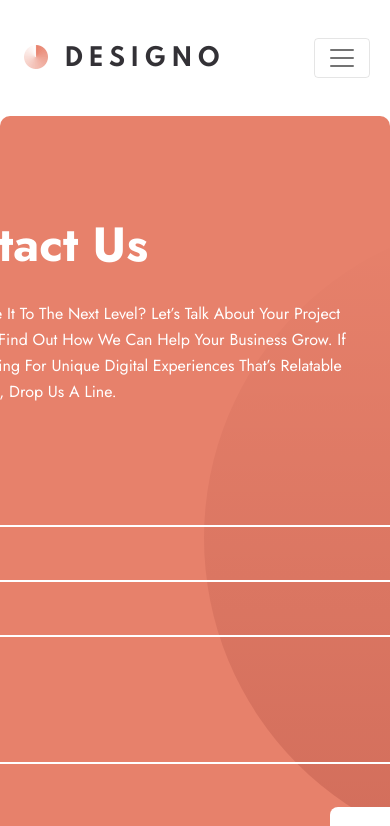
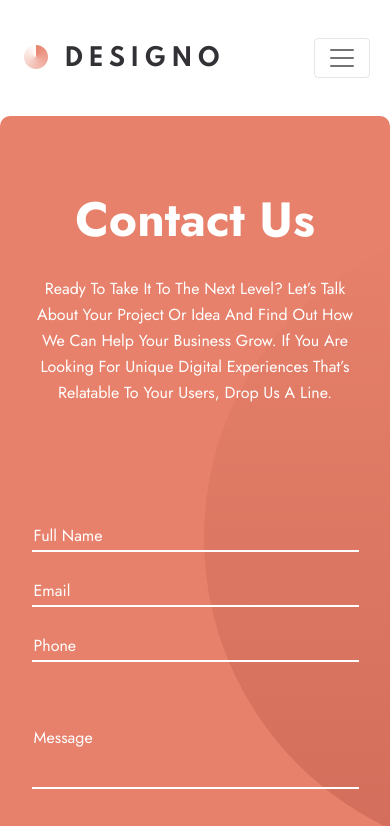
Before and after one commit to codejohnson89/react-designo, a React (Create React App) app: page /contact in a window 390 px wide. Shown: the top 826 px of the page. Built offline with nearby package versions, Linux system fonts and the light colour scheme.

Commit message:
Fixes for mobile contact page and added links to the footer

```diff
--- a/src/components/Footer.js
+++ b/src/components/Footer.js
@@ -19,9 +19,9 @@ const Footer = () => {
                             <img className="img-fluid" src={logo} alt="footer logo"/>
                         </figure>
                         <div className="footerTextLinks">
-                            <Link to="/">our company</Link>
-                            <Link to="/">locations</Link>
-                            <Link to="/">contact</Link>
+                            <Link to="/about">our company</Link>
+                            <Link to="/location">locations</Link>
+                            <Link to="/contact">contact</Link>
                         </div>
                     </div>
                 </Row>
--- a/src/styles/_contact.scss
+++ b/src/styles/_contact.scss
@@ -75,10 +75,21 @@
         .jumbotron {
             .form-content {
                 text-align: center;
+                max-width: 327px;
+                margin: 0 auto;
 
                 #submit {
                     margin-top: 2em;
+                    float: none;
+
                 }
+            }
+
+            .contact-content {
+                max-width: 327px;
+                margin: 0 auto 48px;
+                text-align: center;
+                height: 185px;
             }
         }
     }
```
Also changed, not shown: 10 other files (tests, documents, lock files or other folders).
